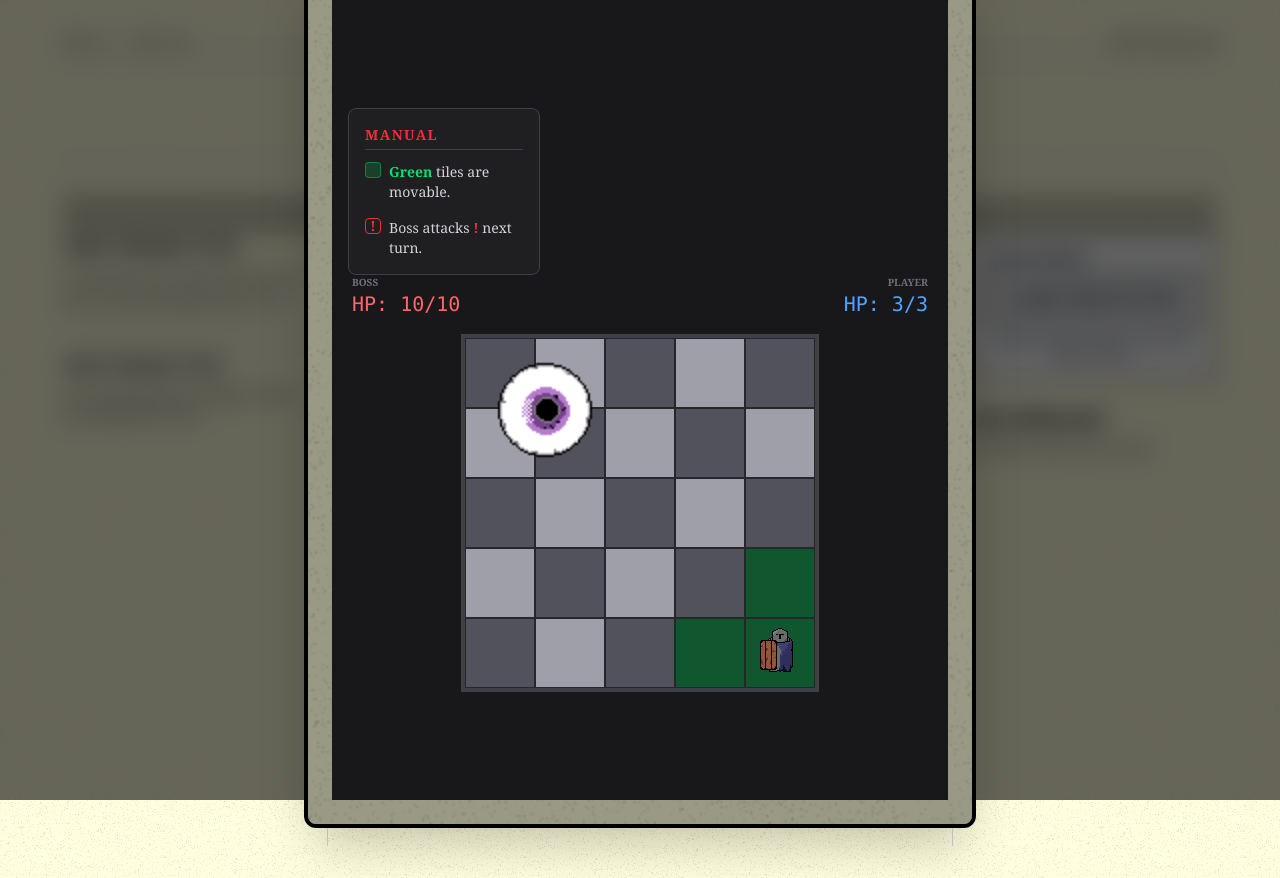
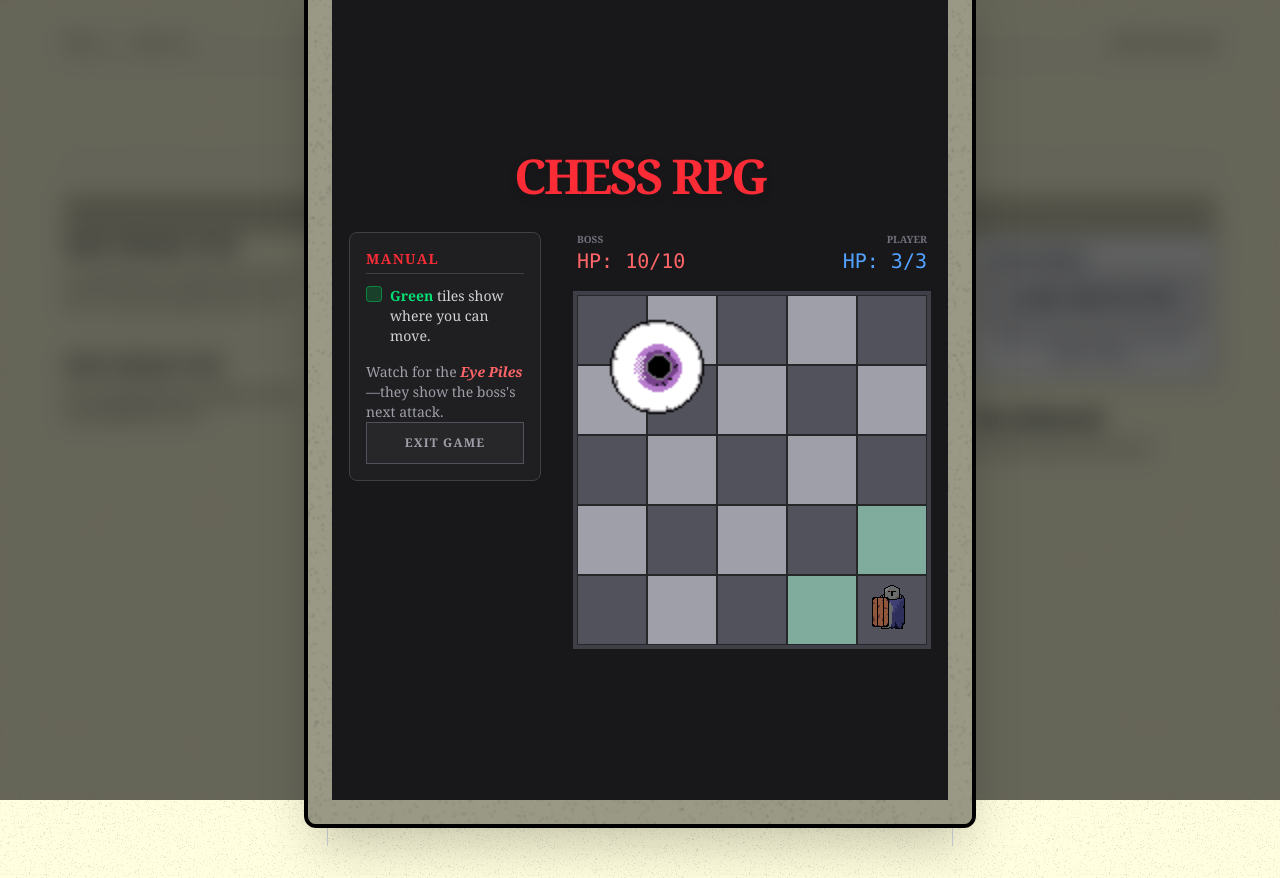
Before and after one commit to oscartfchu/oscartfchu.github.io, a React (Vite) app: page / in a window 1280 px wide. Both pictures are taken after a click on the element "GAME PROTOTYPE". Built offline with nearby package versions, Linux system fonts and the light colour scheme.

Commit message:
fixing game termination condition, changed UI stuff

```diff
--- a/src/components/ChessRpg.tsx
+++ b/src/components/ChessRpg.tsx
@@ -42,16 +42,15 @@ const rangedBossAttack = (x: number, y: number) => {
     6: [0, 1, 2, 3, 4].flatMap((r) =>
       [0, 1, 2, 3, 4]
         .filter((c) => (r + c) % 2 === 0)
-        .map((c) => ({ row: r, col: c }))
+        .map((c) => ({ row: r, col: c })),
     ),
 
     // Mode 7: All Black Grids ((r + c) is odd)
     7: [0, 1, 2, 3, 4].flatMap((r) =>
       [0, 1, 2, 3, 4]
         .filter((c) => (r + c) % 2 !== 0)
-        .map((c) => ({ row: r, col: c }))
+        .map((c) => ({ row: r, col: c })),
     ),
-
   };
 
   // Update random to include up to 5
@@ -170,11 +169,13 @@ const ChessRPG = () => {
           ...prev,
           health: prev.health - 1,
         }));
+        if (boss.health == 1) {
+          setGameOver(true);
+          return;
+        }
       }
 
-      if (boss.health >= 1) {
       processBossTurn({ posX: targetX, posY: targetY });
-      }
     }
   };
 
@@ -241,37 +242,52 @@ const ChessRPG = () => {
 
   return (
     <div className="flex flex-col items-center justify-center min-h-screen bg-zinc-900 text-white p-4 select-none touch-none">
+      <h1 className="text-4xl md:text-5xl font-black tracking-tighter text-red-500 uppercase mb-8 drop-shadow-lg">
+        CHESS RPG
+      </h1>
 
-      <div className="w-full max-w-[80vw] mb-4">
+      <div className="flex flex-col md:flex-row items-start gap-8 max-w-6xl">
         <div className="w-full md:w-48 p-4 bg-zinc-800/50 border border-zinc-700 rounded-lg text-sm text-zinc-300">
-        <h3 className="font-bold text-red-500 uppercase mb-3 tracking-widest border-b border-zinc-700 pb-1">Manual</h3>
+          <h3 className="font-bold text-red-500 uppercase mb-3 tracking-widest border-b border-zinc-700 pb-1">
+            Manual
+          </h3>
           <ul className="space-y-4">
             <li className="flex gap-2">
               <div className="w-4 h-4 bg-green-500/20 border border-green-500/50 rounded-sm shrink-0" />
-            <p><span className="text-green-400 font-bold">Green</span> tiles are movable.</p>
+              <p>
+                <span className="text-green-400 font-bold">Green</span> tiles
+                show where you can move.
+              </p>
             </li>
-          <li className="flex gap-2">
-            <div className="w-4 h-4 flex items-center justify-center font-bold text-red-500 border border-red-500 rounded-sm shrink-0 leading-none">!</div>
-            <p>Boss attacks <span className="text-red-500 font-bold">!</span> next turn.</p>
+            <li className="flex gap-2 text-zinc-400">
+              <p>
+                Watch for the{" "}
+                <span className="text-red-400 font-bold italic">Eye Piles</span>
+                —they show the boss's next attack.
+              </p>
             </li>
           </ul>
+          <button
+            onClick={() => window.location.reload()}
+            className="w-full py-3 px-4 bg-zinc-800 border border-zinc-600 text-zinc-400 font-bold uppercase text-xs tracking-widest hover:bg-red-900/20 hover:text-red-500 hover:border-red-900/50 transition-all active:scale-95 flex items-center justify-center gap-2 group"
+          >
+            Exit Game
+          </button>
         </div>
 
-        {/* Health Bar Container */}
-        <div className="flex justify-between items-end w-full px-1">
-          {/* Boss Health - Aligned Left */}
-          <div className="flex flex-col items-start">
-            <span className="text-[10px] uppercase text-zinc-500 font-bold">
+        <div className="flex flex-col items-center">
+          {/* Health Bars */}
+          <div className="flex justify-between items-end w-full px-1 mb-4">
+            <div className="flex flex-col">
+              <span className="text-[10px] text-zinc-500 font-bold uppercase">
                 Boss
               </span>
               <span className="text-xl font-mono text-red-400">
                 HP: {boss.health}/10
               </span>
             </div>
-
-          {/* Player Health - Aligned Right */}
             <div className="flex flex-col items-end">
-            <span className="text-[10px] uppercase text-zinc-500 font-bold">
+              <span className="text-[10px] text-zinc-500 font-bold uppercase">
                 Player
               </span>
               <span className="text-xl font-mono text-blue-400">
@@ -279,60 +295,62 @@ const ChessRPG = () => {
               </span>
             </div>
           </div>
-      </div>
 
+          {/* The Grid */}
           <div className="relative border-4 border-zinc-700 leading-0">
             {[...Array(GRID_SIZE)].map((_, r) => (
               <div key={r} className="flex">
                 {[...Array(GRID_SIZE)].map((_, c) => {
                   const isGrey = (r + c) % 2 === 0;
                   const hasPlayer = player.posX === r && player.posY === c;
+                  // Move distance logic for 4-direction movement
+                  const isMovable =
+                    Math.abs(r - player.posX) + Math.abs(c - player.posY) === 1;
                   const isAttack = attackRange.some(
                     (a) => a.row === r && a.col === c,
                   );
                   const isBoss =
-                boss.posX <= r &&
+                    r >= boss.posX &&
                     r < boss.posX + boss.size &&
-                boss.posY <= c &&
+                    c >= boss.posY &&
                     c < boss.posY + boss.size;
-
-              const rowDiff = Math.abs(r - player.posX);
-              const colDiff = Math.abs(c - player.posY);
-              const isMovable =
-                (rowDiff === 1 && colDiff === 0) ||
-                (rowDiff === 0 && colDiff === 1) ||
-                (rowDiff === 0 && colDiff === 0);
 
                   return (
                     <div
                       key={`${r}-${c}`}
                       onClick={() => handlePlayerMove(r, c)}
-                  className={`
-                    w-[16vw] h-[16vw] max-w-17.5 max-h-17.5
-                    flex items-center justify-center text-3xl
-                    border border-zinc-800 transition-colors relative
-                    ${isGrey ? "bg-zinc-600" : "bg-zinc-400"}
-                    ${isMovable && !isBoss ? "bg-green-500/[.35]!" : ""}
-                  `}
+                      className={`w-[16vw] h-[16vw] max-w-17.5 max-h-17.5 flex items-center justify-center relative border border-zinc-800 ${isGrey ? "bg-zinc-600" : "bg-zinc-400"}`}
                     >
+                      {/* Movable Highlight (Subtle Overlay) */}
+                      {isMovable && (
+                        <div className="absolute inset-0 bg-green-400/20 z-0 pointer-events-none" />
+                      )}
+
+                      {/* Attack indicator (eyePile.gif handles the visual warning) */}
                       {isAttack && !isBoss && (
-                    <div className="absolute inset-0 flex items-center justify-center">
-                      <img src={eyePile} />
+                        <div className="absolute inset-0 flex items-center justify-center z-10">
+                          <img src={eyePile} alt="Attack Warning" />
                         </div>
                       )}
 
+                      {/* Knight GIF (with cache-busting key) */}
                       {hasPlayer && (
-                    <div className="absolute inset-0 flex items-center justify-center">
-                      <img key={stamp} src={knight}/>
+                        <div className="absolute inset-0 flex items-center justify-center z-20">
+                          <img
+                            key={stamp}
+                            src={`${knight}?v=${stamp}`}
+                            alt="Knight"
+                          />
                         </div>
                       )}
 
+                      {/* Boss Rendering */}
                       {boss.posX === r && boss.posY === c && (
-                    <div className="absolute top-0 left-0 w-[200%] h-[200%] z-20 pointer-events-none p-1">
+                        <div className="absolute top-0 left-0 w-[200%] h-[200%] z-30 pointer-events-none p-1">
                           <img
                             src={bigEye}
+                            className="w-full h-full object-contain"
                             alt="Boss"
-                        className="w-full h-full object-contain"
                           />
                         </div>
                       )}
@@ -342,17 +360,40 @@ const ChessRPG = () => {
               </div>
             ))}
           </div>
+        </div>
+      </div>
 
-      {boss.health <= 0 && (
-        <div className="fixed inset-0 z-[100] flex items-center justify-center bg-black/80 backdrop-blur-sm animate-in fade-in duration-500">
-          <div className="text-center p-8 border-4 border-yellow-500 bg-zinc-900 rounded-lg shadow-[0_0_50px_rgba(234,179,8,0.3)]">
-            <h2 className="text-5xl font-black text-yellow-500 mb-4 tracking-tighter italic">
+      {/* Victory Popup */}
+      {isGameOver && boss.health <= 0 && (
+        <div className="fixed inset-0 z-100 flex items-center justify-center bg-black/80 backdrop-blur-sm">
+          <div className="text-center p-8 border-4 border-yellow-500 bg-zinc-900 rounded-lg shadow-2xl">
+            <h2 className="text-6xl font-black text-yellow-500 mb-4 italic tracking-tighter">
               VICTORY
             </h2>
-            <p className="text-zinc-400 mb-6">The dungeon is cleared.</p>
+            <p className="text-zinc-400 mb-8 uppercase tracking-widest font-bold">
+              The Dungeon is Cleared
+            </p>
             <button
               onClick={() => window.location.reload()}
-              className="px-6 py-2 bg-yellow-500 text-black font-bold uppercase hover:bg-yellow-400 transition-colors"
+              className="px-8 py-3 bg-yellow-500 text-black font-black uppercase hover:bg-yellow-400 transition-transform active:scale-95"
+            >
+              Play Again
+            </button>
+          </div>
+        </div>
+      )}
+      {isGameOver && player.health <= 0 && (
+        <div className="fixed inset-0 z-100 flex items-center justify-center bg-black/80 backdrop-blur-sm">
+          <div className="text-center p-8 border-4 border-yellow-500 bg-zinc-900 rounded-lg shadow-2xl">
+            <h2 className="text-6xl font-black text-yellow-500 mb-4 italic tracking-tighter">
+              LOSS
+            </h2>
+            <p className="text-zinc-400 mb-8 uppercase tracking-widest font-bold">
+              The boss is too strong...
+            </p>
+            <button
+              onClick={() => window.location.reload()}
+              className="px-8 py-3 bg-yellow-500 text-black font-black uppercase hover:bg-yellow-400 transition-transform active:scale-95"
             >
               Play Again
             </button>
```
Lines whose indentation alone changed are shown as unchanged.
